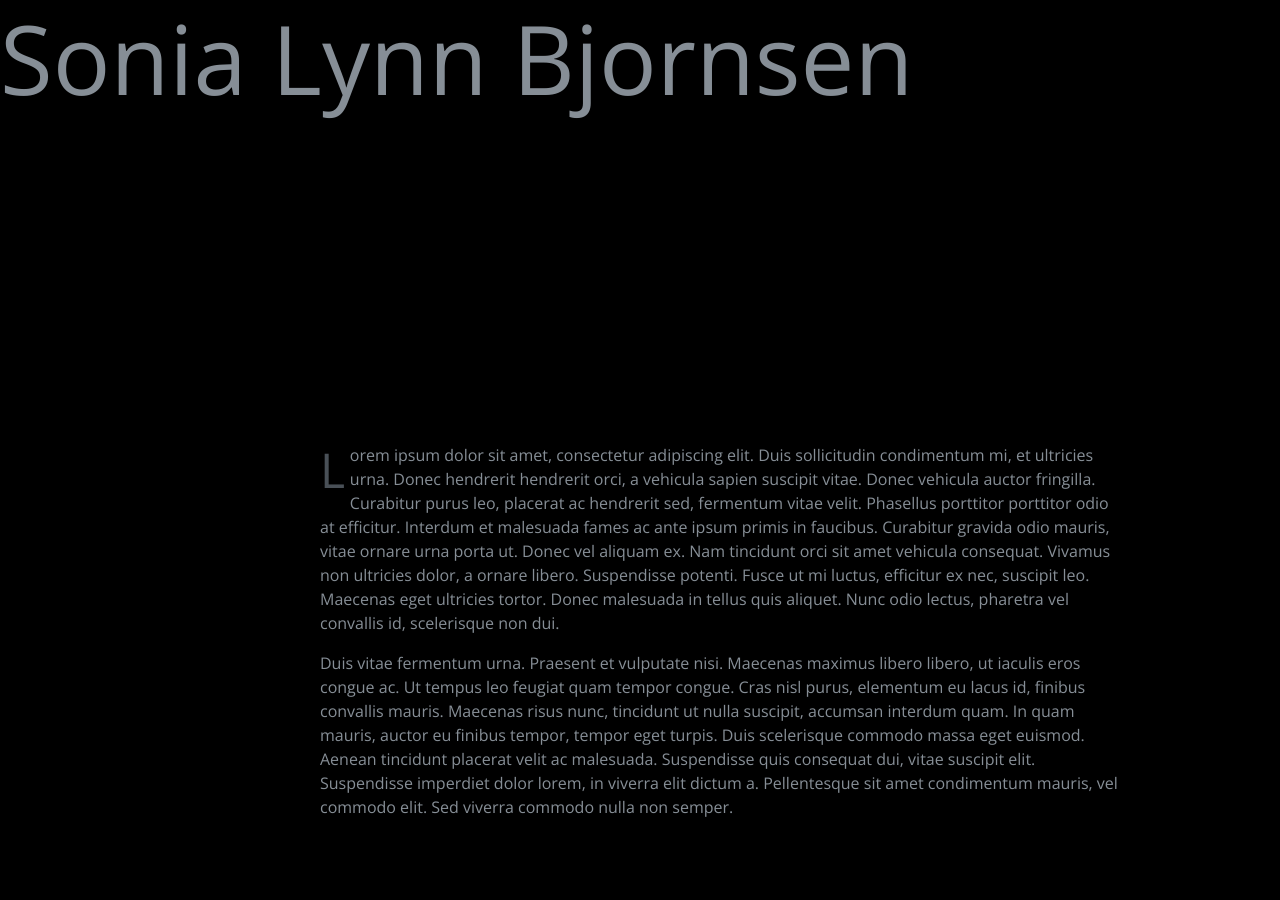
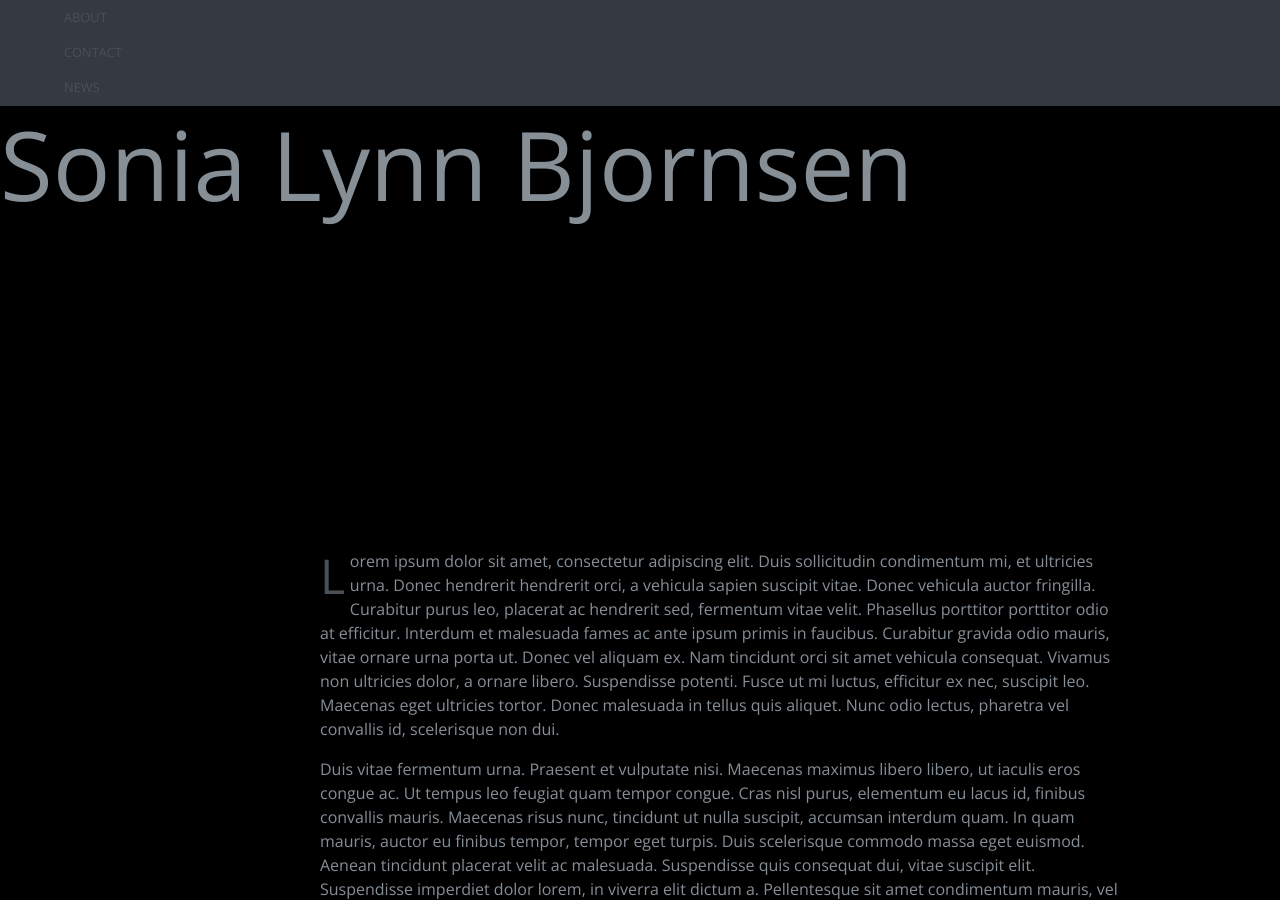
Before and after one commit to JoyceKimberly/SoniaBjornsen, a Jekyll site: the page built from index.md, in a window 1280 px wide and 900 px high. Built offline with Jekyll 4.4.1, drawn with Linux system fonts in a browser that asks for light colours; nearby versions of some CDN libraries; the repository's description, which GitHub fills in, is left out.

Commit message:
Update default.html

```diff
--- a/_layouts/default.html
+++ b/_layouts/default.html
@@ -29,9 +29,9 @@
     </script>
   </head>
   <body data-spy="scroll" data-target="#navigation">
-    {{ content }}
+
     <nav id="navigation" class="navbar navbar-dark bg-dark">
-      <ul class="nav flex-column">
+      <ul class="navbar-nav">
         <li class="nav-item">
           <a class="nav-link active" href="#about">About</a>
         </li>
@@ -42,7 +42,10 @@
           <a class="nav-link" href="#news">News</a>
         </li>
       </ul>
+
     </nav>
+
+    {{ content }}
 
     <script src="https://code.jquery.com/jquery-3.2.1.min.js" integrity="sha384-KJ3o2DKtIkvYIK3UENzmM7KCkRr/rE9/Qpg6aAZGJwFDMVNA/GpGFF93hXpG5KkN" crossorigin="anonymous"></script>
     <script src="https://cdnjs.cloudflare.com/ajax/libs/popper.js/1.12.9/umd/popper.min.js" integrity="sha384-ApNbgh9B+Y1QKtv3Rn7W3mgPxhU9K/ScQsAP7hUibX39j7fakFPskvXusvfa0b4Q" crossorigin="anonymous"></script>
```
